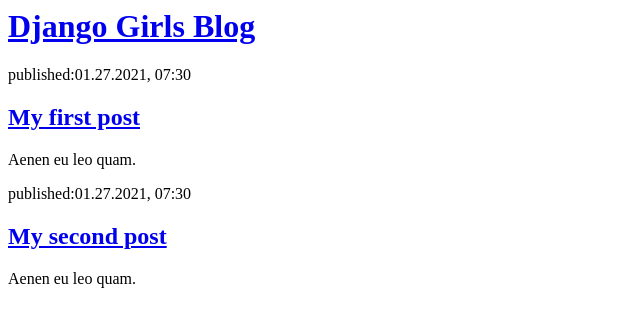
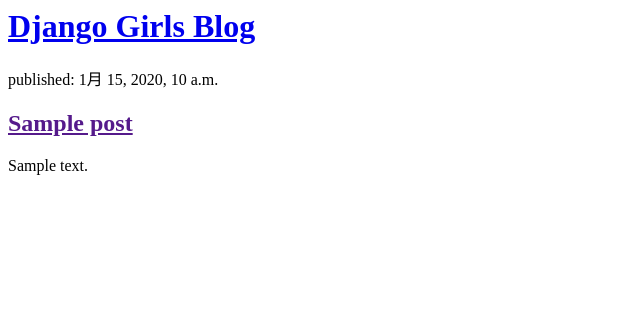
Before and after one commit to s0rami/my-first-blog, a Django app: template blog/templates/blog/post_list.html in a window 1280 px wide. Shown: the top 327 px of the page, without its empty margins (0-640 px from the left). Run offline with Django 3.2, Linux system fonts and the light colour scheme; the template is opened without the code that fills it: most values are stand-ins (such as "Sample title", 1, 10 or a date in 2020).

Commit message:
Modified templates to display posts from database.

```diff
--- a/blog/templates/blog/post_list.html
+++ b/blog/templates/blog/post_list.html
@@ -4,15 +4,12 @@
         <div>
             <h1><a href="/">Django Girls Blog</a></h1>
         </div>
-        <div>
-            <p>published:01.27.2021, 07:30</p>
-            <h2><a href="/">My first post</a></h2>
-            <p>Aenen eu leo quam.</p>
-        </div>
-        <div>
-            <p>published:01.27.2021, 07:30</p>
-            <h2><a href="/">My second post</a></h2>
-            <p>Aenen eu leo quam.</p>
-        </div>
+        {% for post in posts%}
+            <div>
+                <p>published: {{ post.published_date}}</p>
+                <h2><a href="">{{ post.title }}</a></h2>
+                <p>{{ post.text|linebreaksbr}}</p>
+            </div>
+        {% endfor %}
     </body>
 </html>
--- a/blog/views.py
+++ b/blog/views.py
@@ -1,4 +1,7 @@
 from django.shortcuts import render
+from .models import Post
+from django.utils import timezone
 
 def post_list(request):
-    return render(request,'blog/post_list.html')
+    posts = Post.objects.filter(published_date__lte=timezone.now()).order_by('published_date')
+    return render(request,'blog/post_list.html',{'posts':posts})
```
